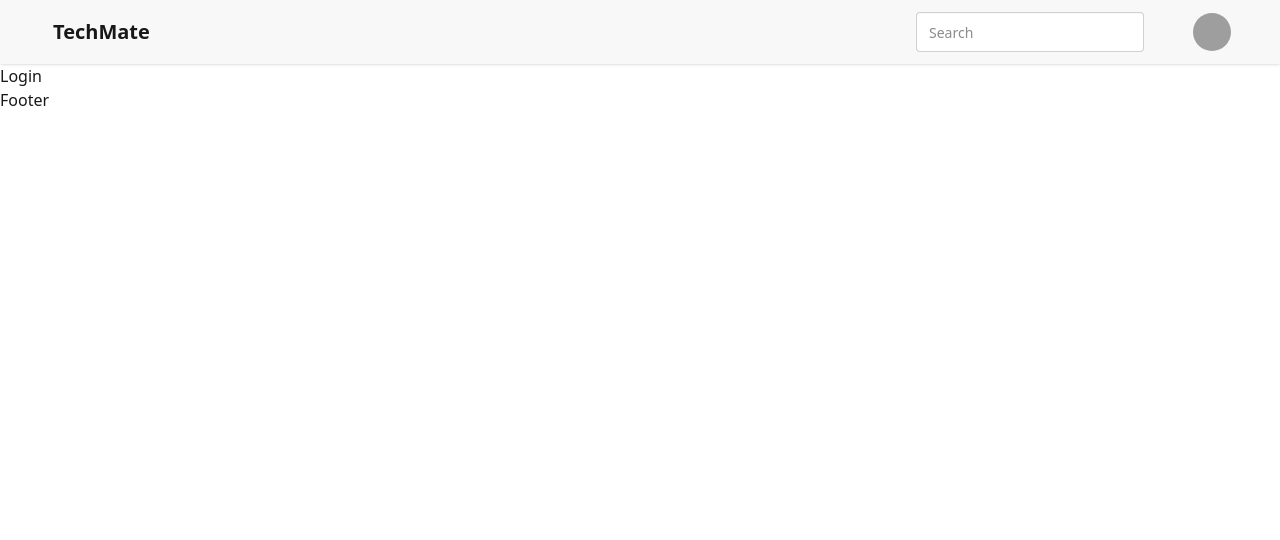
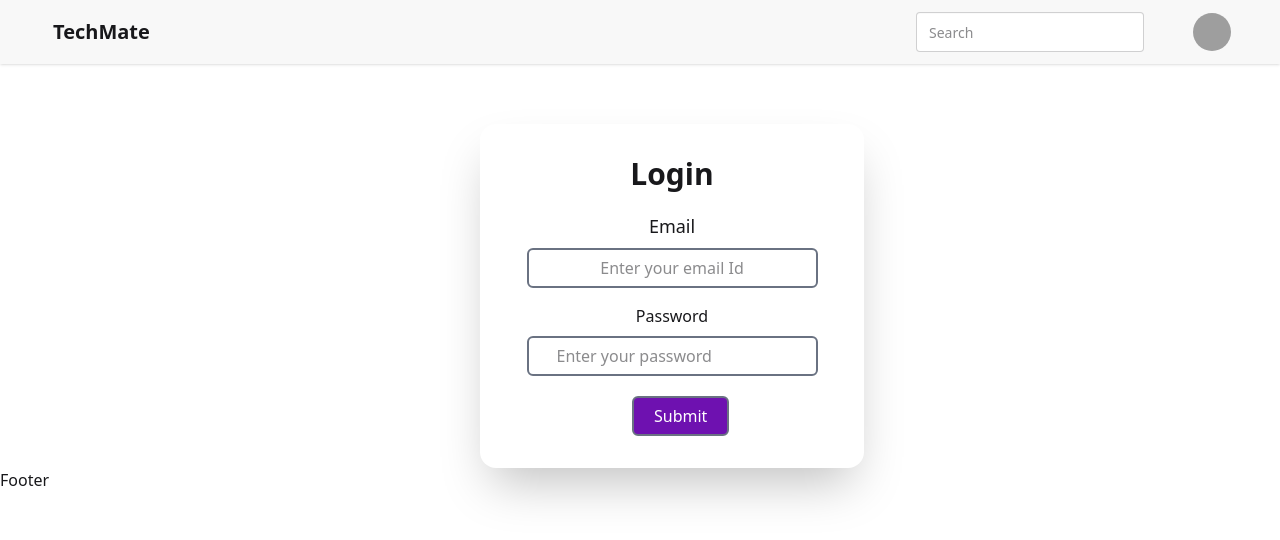
Before and after one commit to varunraj923/TechMate, a React (Vite) app: page /login in a window 1280 px wide. Shown: the top 540 px of the page. Built offline with nearby package versions, Linux system fonts and the light colour scheme; grey boxes are pictures that could not be loaded.

Commit message:
login api working successfully with frontend

```diff
--- a/package.json
+++ b/package.json
@@ -10,10 +10,13 @@
     "preview": "vite preview"
   },
   "dependencies": {
+    "@reduxjs/toolkit": "^2.6.1",
     "@tailwindcss/vite": "^4.0.14",
+    "axios": "^1.8.4",
     "browser-router": "^0.2.0",
     "react": "^19.0.0",
     "react-dom": "^19.0.0",
+    "react-redux": "^9.2.0",
     "react-router-dom": "^7.3.0",
     "tailwindcss": "^4.0.14"
   },
--- a/src/App.jsx
+++ b/src/App.jsx
@@ -1,13 +1,16 @@
 import React from 'react'
+import { Provider } from 'react-redux'
 
 import { BrowserRouter,Route, Routes} from 'react-router-dom'
 import Body from './components/Body'
 import Login from './components/Login'
+import appStore from './utils/appStore'
 
 
 const App = () => {
   return (
     <>
+    <Provider store={appStore}>
     <BrowserRouter basename='/'>
     <Routes>
       <Route path='/' element={<Body/>}>
@@ -17,6 +20,8 @@ const App = () => {
     </Routes>
     </BrowserRouter>
 
+    </Provider>
+
     </>
   )
 }
--- a/src/components/Login.jsx
+++ b/src/components/Login.jsx
@@ -1,14 +1,62 @@
-import React from 'react'
+import React, { useState } from 'react';
+import axios from 'axios';
 
 const Login = () => {
+  const [emailId, setEmailId] = useState("");
+  const [password, setPassword] = useState("");
+
+  const handleLoginSubmit = async () => {
+    try {
+      const response = await axios.post("http://localhost:7777/login", {
+        emailId,
+        password
+      }, {withCredentials : true});
+      console.log('Login Successful:', response.data);
+    } catch (err) {
+      console.error('Login Failed:', err.response?.data || err.message);
+      alert('Login failed. Please check your credentials.');
+    }
+  };
+
   return (
-    <div>
-      <h1>Login</h1>
+    <div className='ml-120 p-8 w-96 bg-white mt-15 shadow-2xl rounded-2xl h-1/2'>
+      <h1 className='text-3xl font-bold text-center'>Login</h1>
 
+      <div className='text-center mt-5'>
+        <div className='email-section mt-4'>
+          <label htmlFor="email" className='text-lg text-left'>Email</label>
+          <br />
+          <input
+            value={emailId}
+            onChange={(e) => setEmailId(e.target.value)}
+            className='border-2 text-center border-gray-500 rounded-md px-7 py-1.5 mt-2'
+            type="text"
+            name="email"
+            placeholder='Enter your email Id'
+          />
+        </div>
+
+        <div className='password-section mt-4'>
+          <label htmlFor="password">Password</label>
+          <br />
+          <input
+            type="password"
+            placeholder='Enter your password'
+            className='border-2 border-gray-500 rounded-md px-7 py-1.5 mt-2'
+            value={password}
+            onChange={(e) => setPassword(e.target.value)}
+          />
+        </div>
+      </div>
+
+      <button
+        className='px-5 py-1.5 border-2 border-gray-500 bg-purple-800 text-white mt-5 text-center ml-30 rounded-md hover:bg-blue-500'
+        onClick={handleLoginSubmit}
+      >
+        Submit
+      </button>
     </div>
+  );
+};
 
-
-  )
-}
-
-export default Login
+export default Login;
--- /dev/null
+++ b/src/utils/appStore.js
@@ -0,0 +1,7 @@
+import { configureStore } from '@reduxjs/toolkit'
+
+const appStore=  configureStore({
+  reducer: {},
+})
+
+export default appStore
```
Also changed, not shown: src/utils/userSlice.js (added), 1 other file (tests, documents, lock files or other folders).
